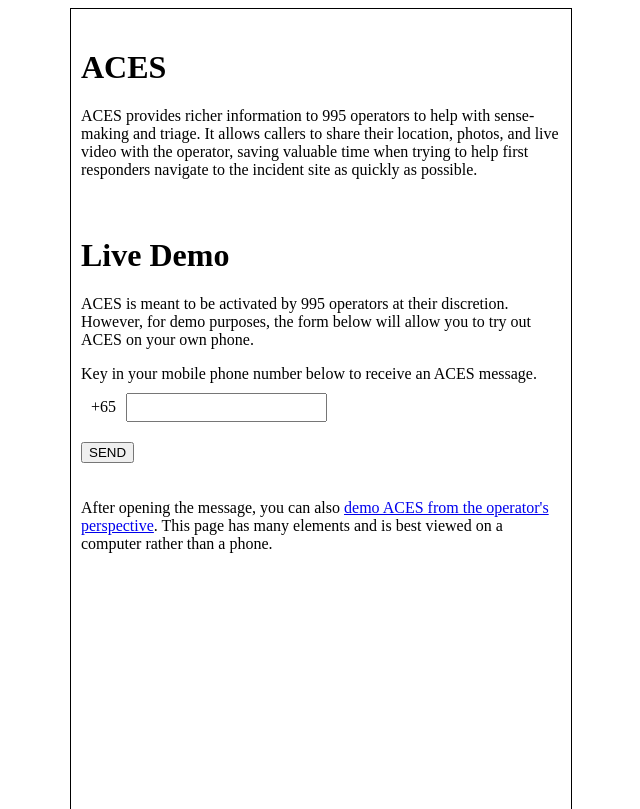
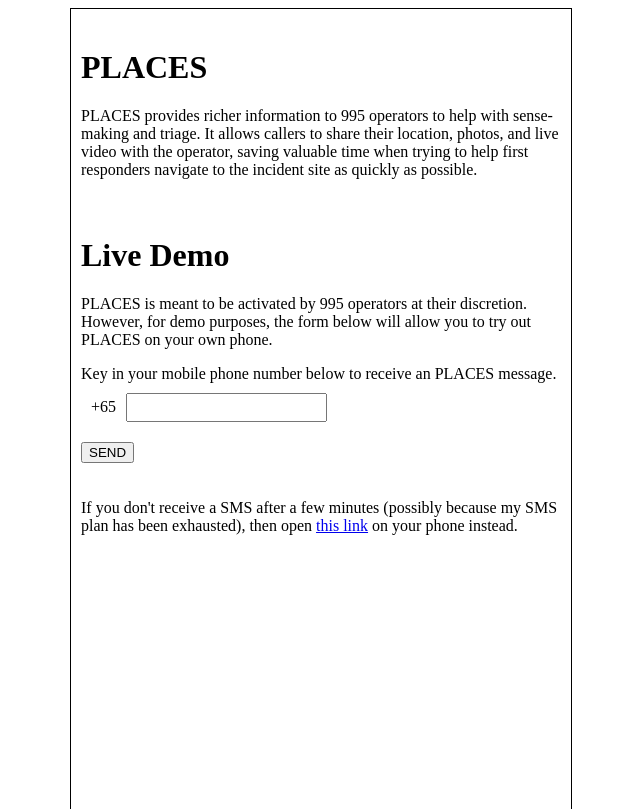
Before and after one commit to acesgoplaces/frontend, a Gatsby site: page /home/Home in a window 1280 px wide. Shown: the top 809 px of the page, without its empty margins (319-959 px from the left). Built offline with nearby package versions, Linux system fonts and the light colour scheme; Gatsby itself is replaced by a stand-in of ours.

Commit message:
update Home text

```diff
--- a/src/pages/home/Home.js
+++ b/src/pages/home/Home.js
@@ -31,9 +31,9 @@ class Home extends React.Component {
       <PhoneContainer>
         <div className="home-page container">
           <div className="intro">
-            <h1>ACES</h1>
+            <h1>PLACES</h1>
             <p>
-              ACES provides richer information to 995 operators to help with sense-making and triage.
+              PLACES provides richer information to 995 operators to help with sense-making and triage.
               It allows callers to share their location, photos, and live video with the operator,
               saving valuable time when trying to help first responders navigate to the incident site as quickly
               as possible.
@@ -44,16 +44,16 @@ class Home extends React.Component {
           <div className="demo">
             <h1>Live Demo</h1>
             <p>
-              ACES is meant to be activated by 995 operators at their discretion.
+              PLACES is meant to be activated by 995 operators at their discretion.
               However, for demo purposes, the form below will allow you to try out
-              ACES on your own phone.
+              PLACES on your own phone.
             </p>
             {
               smsSent ? (
                 <p>Please check your phone. The message should arrive shortly.</p>
               ) : (
                   <>
-                    <p>Key in your mobile phone number below to receive an ACES message.</p>
+                    <p>Key in your mobile phone number below to receive an PLACES message.</p>
                     <PhoneInput
                       value={phone}
                       onChange={this.updatePhone}
@@ -63,10 +63,17 @@ class Home extends React.Component {
                 )
             }
             <p>
+              If you don't receive a SMS after a few minutes (possibly because my SMS plan has been exhausted), then open&nbsp;
+              <Link to="/l/demo">
+                this link
+              </Link>
+              &nbsp;on your phone instead.
+            </p>
+            {/* <p>
               After opening the message, you can also&nbsp;
-              <Link to="/ops">demo ACES from the operator's perspective</Link>.
+              <Link to="/ops">demo PLACES from the operator's perspective</Link>.
               This page has many elements and is best viewed on a computer rather than a phone.
-            </p>
+            </p> */}
           </div>
         </div >
       </PhoneContainer >
```
Also changed, not shown: README.md.
